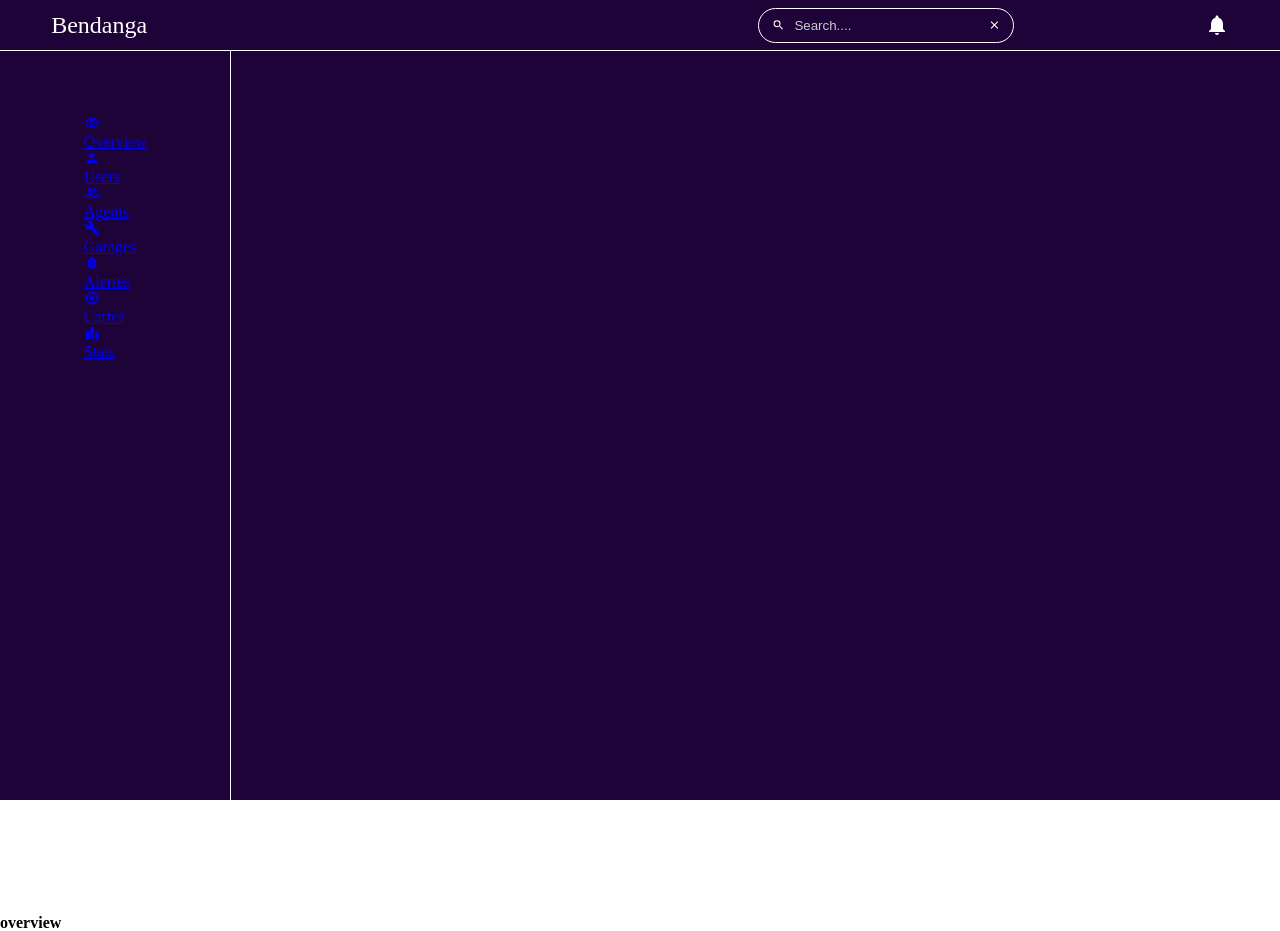
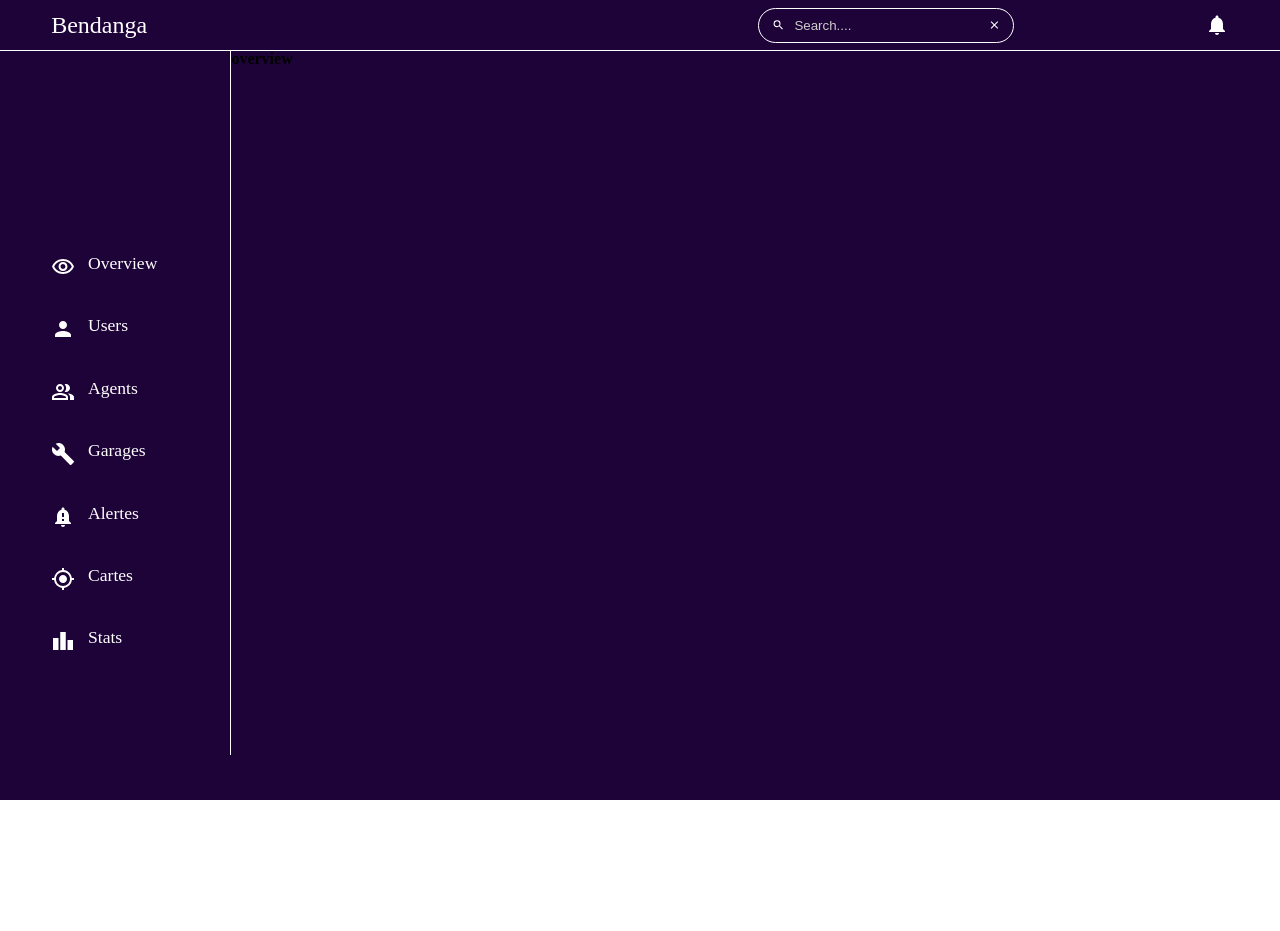
Before and after one commit to ExcaliburSims/DashboardBenda, a React (Create React App) app: page / in a window 1280 px wide. After the commit the page ends 800 px from the top, so only its background shows below. Built offline with nearby package versions, Linux system fonts and the light colour scheme.

Commit message:
feat: customize sidebar

```diff
--- a/src/App.css
+++ b/src/App.css
@@ -52,6 +52,3 @@ table {
   background-color: #1E0338;
   height: 100vh;
 }
-.sub_container {
-	display: flex;
-}
--- a/src/components/Sidebar.js
+++ b/src/components/Sidebar.js
@@ -10,31 +10,31 @@ function Sidebar() {
   return (
     <div className={styles.container}>
       <ul>
-        <NavLink to="/">
+        <NavLink to="/" className={(nav) => (nav.isActive ? 'nav-active' : '')}>
           <MdOutlineVisibility className={styles.icon} />
           <li>Overview</li>
         </NavLink>
-        <NavLink to="/Users">
+        <NavLink to="/Users" className={(nav) => (nav.isActive ? 'nav-active' : '')}>
           <MdPerson className={styles.icon} />
           <li>Users</li>
         </NavLink>
-        <NavLink to="/Agents">
+        <NavLink to="/Agents" className={(nav) => (nav.isActive ? 'nav-active' : '')}>
           <MdOutlinePeopleAlt className={styles.icon} />
           <li>Agents</li>
         </NavLink>
-        <NavLink to="/Garages">
+        <NavLink to="/Garages" className={(nav) => (nav.isActive ? 'nav-active' : '')}>
           <MdBuild className={styles.icon} />
           <li>Garages</li>
         </NavLink>
-        <NavLink to="/Alertes">
+        <NavLink to="/Alertes" className={(nav) => (nav.isActive ? 'nav-active' : '')}>
           <MdNotificationImportant className={styles.icon} />
           <li>Alertes</li>
         </NavLink>
-        <NavLink to="/Cartes">
+        <NavLink to="/Cartes" className={(nav) => (nav.isActive ? 'nav-active' : '')}>
           <MdGpsFixed className={styles.icon} />
           <li>Cartes</li>
         </NavLink>
-        <NavLink to="Stats">
+        <NavLink to="Stats" className={(nav) => (nav.isActive ? 'nav-active' : '')}>
           <MdLeaderboard className={styles.icon} />
           <li>Stats</li>
         </NavLink>
--- a/src/pages/Overview.js
+++ b/src/pages/Overview.js
@@ -1,13 +1,16 @@
 import React from 'react';
 import Sidebar from '../components/Sidebar';
 import Header from '../components/header';
+import styles from '../styles/overview.module.scss';
 
 function Overview() {
   return (
-    <div>
+    <div className={styles.container}>
       <Header />
-      <Sidebar />
-      <h3>overview</h3>
+      <div className={styles.sub_container}>
+        <Sidebar />
+        <h3>overview</h3>
+      </div>
     </div>
   );
 }
--- /dev/null
+++ b/src/styles/overview.module.scss
@@ -0,0 +1,11 @@
+@font-face {
+  font-family: 'poppins';
+  src: url('../assets/font/Poppins-Medium.ttf') format('ttf');
+}
+.container {
+  display: flex;
+	flex-direction: column;
+	.sub_container {
+		display: flex;
+	}
+}
--- a/src/styles/sidebar.module.scss
+++ b/src/styles/sidebar.module.scss
@@ -6,25 +6,53 @@
   display: flex;
 	flex-direction: column;
  	align-items: center;
-  justify-content: flex-start;
-	font-family: 'poppins';
-	color: #ffff;
-	height: 100vh;
+  justify-content: center;
+	height: 80vh;
 	width: 10%;
 	border-right: #ffff 1px solid;
 	padding: 5% 4% 0 4%;
-	font-size: 1rem;
 	//background-color: rgb(13, 241, 13);
-.search {
+	ul {
 		display: flex;
-		font-weight: 100;
-		//background-color: rgb(255, 0, 34);
-		margin: 10%;
-		align-items: center;
-  	justify-content: space-between;
+		flex-direction: column;
 		width: 100%;
-		.icon {
-			font-size: 1.5rem;
+		//background-color: rgb(13, 2, 74);
+		a {
+			display: flex;
+			align-items: center;
+			margin-top: 30%;
+			color: #ffff;
+			width: 100%;
+			text-decoration: none;
+			//background-color: rgb(255, 0, 34);
+      border-radius: 10px;
+      text-align: center;
+      margin-right: 5px;
+			&:visited {
+        text-decoration: none;
+        color: white;
+      }
+      &:hover {
+        background: black;
+      }
+			.nav-active {
+				background-color: #dde454;
+				&:hover {
+					background: #060d2c;
+			}
+		}
+			li {
+				margin-left: 10%;
+				height: 100%;
+				font-weight: 100;
+				font-size: 1.1rem;
+				font-family: 'poppins';
+				//background-color: aqua;
+			}
+			.icon {
+				font-size: 1.5rem;
+				//background-color: rgb(251, 255, 4);
+			}
 		}
 	}
 }
```
